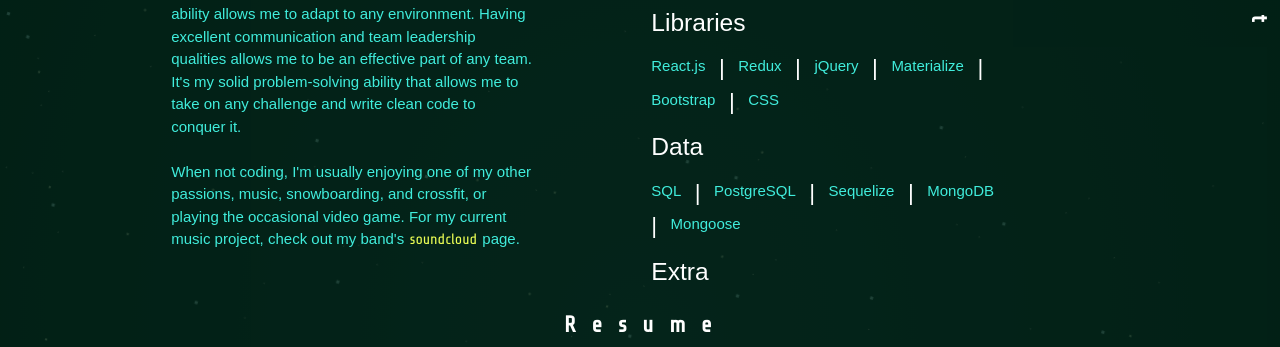
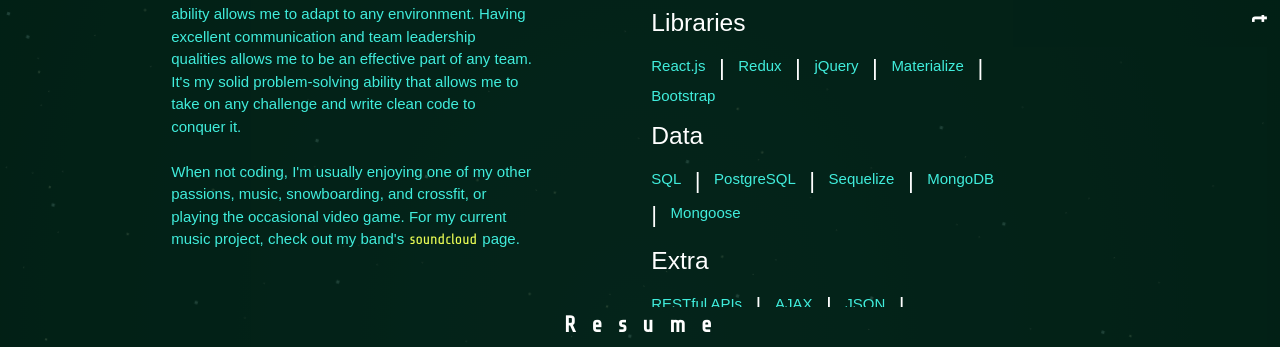
Before and after one commit to ScoRoc/scoroc.github.io, a plain HTML site: page index.html in a window 1280 px wide. Both pictures are taken after a click on the link "About". Shown: the part 453-800 px from the top of the page. Drawn offline with nearby package versions, Linux system fonts and the light colour scheme; a web font is replaced by a local one.

Commit message:
fixed typo...CSS shouldnt have been under libraries...removed

```diff
--- a/index.html
+++ b/index.html
@@ -227,7 +227,7 @@
             <h5 class="about-skills-title">Frameworks</h5>
             <p class="about-skills-p">React Native<span> | </span>Node.js<span> | </span>Express.js<span> | </span>Vue<span> | </span>Angular<span> | </span>Django</p>
             <h5 class="about-skills-title">Libraries</h5>
-            <p class="about-skills-p">React.js<span> | </span>Redux<span> | </span>jQuery<span> | </span>Materialize<span> | </span>Bootstrap<span> | </span>CSS</p>
+            <p class="about-skills-p">React.js<span> | </span>Redux<span> | </span>jQuery<span> | </span>Materialize<span> | </span>Bootstrap</p>
             <h5 class="about-skills-title">Data</h5>
             <p class="about-skills-p">SQL<span> | </span>PostgreSQL<span> | </span>Sequelize<span> | </span>MongoDB<span> | </span>Mongoose</p>
             <h5 class="about-skills-title">Extra</h5>
@@ -241,7 +241,7 @@
             <h5 class="about-skills-title">Frameworks</h5>
             <p class="about-skills-p">React Native<span> | </span>Node.js<span> | </span>Express.js<span> | </span>Vue<span> | </span>Angular<span> | </span>Django</p>
             <h5 class="about-skills-title">Libraries</h5>
-            <p class="about-skills-p">React.js<span> | </span>Redux<span> | </span>jQuery<span> | </span>Materialize<span> | </span>Bootstrap<span> | </span>CSS</p>
+            <p class="about-skills-p">React.js<span> | </span>Redux<span> | </span>jQuery<span> | </span>Materialize<span> | </span>Bootstrap</p>
             <h5 class="about-skills-title">Data</h5>
             <p class="about-skills-p">SQL<span> | </span>PostgreSQL<span> | </span>Sequelize<span> | </span>MongoDB<span> | </span>Mongoose</p>
             <h5 class="about-skills-title">Extra</h5>
```
